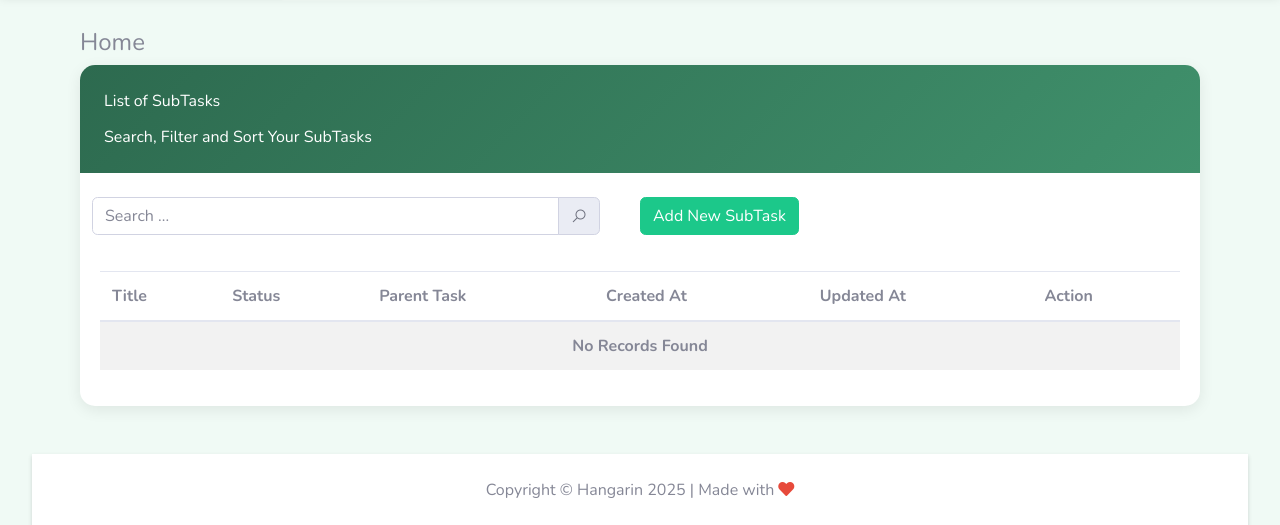
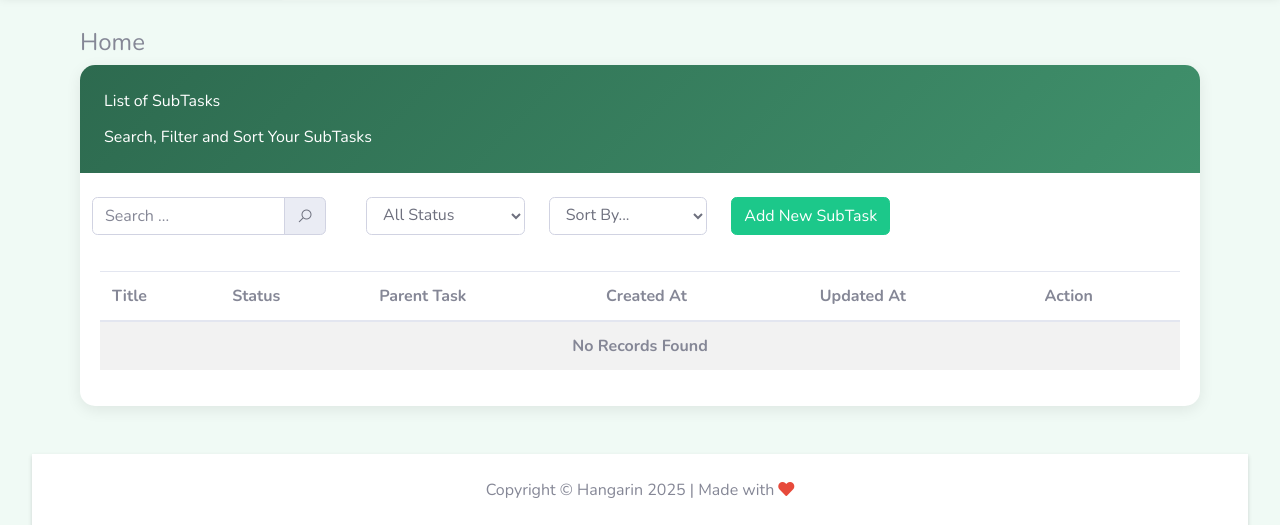
Before and after one commit to YG-paaleee/Hangarin, a Django app: page /subtask_list in a window 1280 px wide. Shown: the part 74-599 px from the top of the page. Run offline with Django 5.2, Linux system fonts and the light colour scheme; data that the repository does not hold is empty; some libraries are stand-ins or nearby versions.

Commit message:
added the search and sort cuz i forgot

```diff
--- a/projectsite/hangarin/views.py
+++ b/projectsite/hangarin/views.py
@@ -122,10 +122,16 @@ class PriorityList(ListView):
         if query:
             queryset = queryset.filter(Q(name__icontains=query))
 
-        # Sorting/Ordering
-        ordering = self.request.GET.get('ordering', '-created_at')
-        if ordering:
-            queryset = queryset.order_by(ordering)
+        # Sorting
+        sort = self.request.GET.get('sort', 'newest')
+        if sort == 'newest':
+            queryset = queryset.order_by('-created_at')
+        elif sort == 'oldest':
+            queryset = queryset.order_by('created_at')
+        elif sort == 'name':
+            queryset = queryset.order_by('name')
+        else:
+            queryset = queryset.order_by('-created_at')
 
         return queryset
 
@@ -164,10 +170,16 @@ class CategoryList(ListView):
         if query:
             queryset = queryset.filter(Q(name__icontains=query))
 
-        # Sorting/Ordering
-        ordering = self.request.GET.get('ordering', '-created_at')
-        if ordering:
-            queryset = queryset.order_by(ordering)
+        # Sorting
+        sort = self.request.GET.get('sort', 'newest')
+        if sort == 'newest':
+            queryset = queryset.order_by('-created_at')
+        elif sort == 'oldest':
+            queryset = queryset.order_by('created_at')
+        elif sort == 'name':
+            queryset = queryset.order_by('name')
+        else:
+            queryset = queryset.order_by('-created_at')
 
         return queryset
 
@@ -214,10 +226,16 @@ class NoteList(ListView):
         if task_filter:
             queryset = queryset.filter(task_id=task_filter)
 
-        # Sorting/Ordering
-        ordering = self.request.GET.get('ordering', '-created_at')
-        if ordering:
-            queryset = queryset.order_by(ordering)
+        # Sorting
+        sort = self.request.GET.get('sort', 'newest')
+        if sort == 'newest':
+            queryset = queryset.order_by('-created_at')
+        elif sort == 'oldest':
+            queryset = queryset.order_by('created_at')
+        elif sort == 'task':
+            queryset = queryset.order_by('task__title')
+        else:
+            queryset = queryset.order_by('-created_at')
 
         return queryset
 
@@ -275,10 +293,18 @@ class SubTaskList(ListView):
         if task_filter:
             queryset = queryset.filter(parent_task_id=task_filter)
 
-        # Sorting/Ordering
-        ordering = self.request.GET.get('ordering', '-created_at')
-        if ordering:
-            queryset = queryset.order_by(ordering)
+        # Sorting
+        sort = self.request.GET.get('sort', 'newest')
+        if sort == 'newest':
+            queryset = queryset.order_by('-created_at')
+        elif sort == 'oldest':
+            queryset = queryset.order_by('created_at')
+        elif sort == 'title':
+            queryset = queryset.order_by('title')
+        elif sort == 'task':
+            queryset = queryset.order_by('parent_task__title')
+        else:
+            queryset = queryset.order_by('-created_at')
 
         return queryset
 
--- a/projectsite/templates/account/login.html
+++ b/projectsite/templates/account/login.html
@@ -139,7 +139,7 @@
                                             <a href="{% provider_login_url 'google' %}" class="btn btn-google btn-user btn-block">
                                                 <i class="fab fa-google fa-fw"></i> Sign in with Google
                                             </a>
-                                            <a href="{% provider_login_url 'github' %}" class="btn btn-github btn-user btn-block">
+                                            <a href="#" class="btn btn-github btn-user btn-block">
                                                 <i class="fab fa-github fa-fw"></i> Sign in with Github
                                             </a>
                                             <hr class="my-4">
@@ -170,7 +170,7 @@
                                             <a href="{% provider_login_url 'google' %}" class="btn btn-google btn-user btn-block">
                                                 <i class="fab fa-google fa-fw"></i> Sign up with Google
                                             </a>
-                                            <a href="{% provider_login_url 'github' %}" class="btn btn-github btn-user btn-block">
+                                            <a href="#" class="btn btn-github btn-user btn-block">
                                                 <i class="fab fa-github fa-fw"></i> Sign up with Github
                                             </a>
                                             <hr class="my-4">
--- a/projectsite/templates/subtask_list.html
+++ b/projectsite/templates/subtask_list.html
@@ -11,10 +11,10 @@
             </div>
             <br />
                 <div class="col-md-12 row">
-                <div class="col-md-6">
+                <div class="col-md-3">
                     <form class="navbar-left navbar-form nav-search mr-md-3" action="{% url 'subtask-list'%}">
                       <div class="input-group">
-                          <input type="text" placeholder="Search ..." class="form-control" name="q" />
+                          <input type="text" placeholder="Search ..." class="form-control" name="q" value="{{ request.GET.q }}" />
                           <div class="input-group-append">
                           <span class="input-group-text">
                               <i class="la la-search search-icon"></i>
@@ -23,7 +23,27 @@
                       </div>
                     </form>
                 </div>
-                <div class="col-md-6">
+                <div class="col-md-2">
+                    <form action="{% url 'subtask-list' %}" method="get">
+                        <select name="status" class="form-control" onchange="this.form.submit()">
+                            <option value="">All Status</option>
+                            <option value="Pending" {% if request.GET.status == 'Pending' %}selected{% endif %}>Pending</option>
+                            <option value="Completed" {% if request.GET.status == 'Completed' %}selected{% endif %}>Completed</option>
+                        </select>
+                    </form>
+                </div>
+                <div class="col-md-2">
+                    <form action="{% url 'subtask-list' %}" method="get">
+                        <select name="sort" class="form-control" onchange="this.form.submit()">
+                            <option value="">Sort By...</option>
+                            <option value="newest" {% if request.GET.sort == 'newest' %}selected{% endif %}>Newest First</option>
+                            <option value="oldest" {% if request.GET.sort == 'oldest' %}selected{% endif %}>Oldest First</option>
+                            <option value="title" {% if request.GET.sort == 'title' %}selected{% endif %}>Title (A-Z)</option>
+                            <option value="task" {% if request.GET.sort == 'task' %}selected{% endif %}>By Task</option>
+                        </select>
+                    </form>
+                </div>
+                <div class="col-md-5">
                     <div class="pull-right">
                     <a href="{% url 'subtask-add' %}" class="btn btn-success btn-rounded">
                         Add New SubTask
```
Also changed, not shown: projectsite/templates/category_list.html (+13 -3 lines), projectsite/templates/note_list.html (+13 -3 lines), projectsite/templates/priority_list.html (+13 -3 lines).
